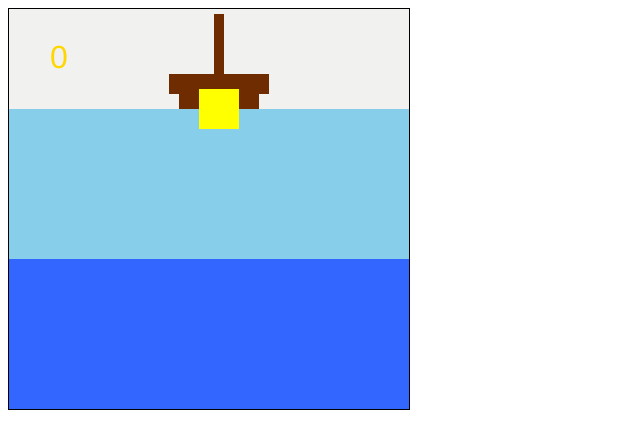
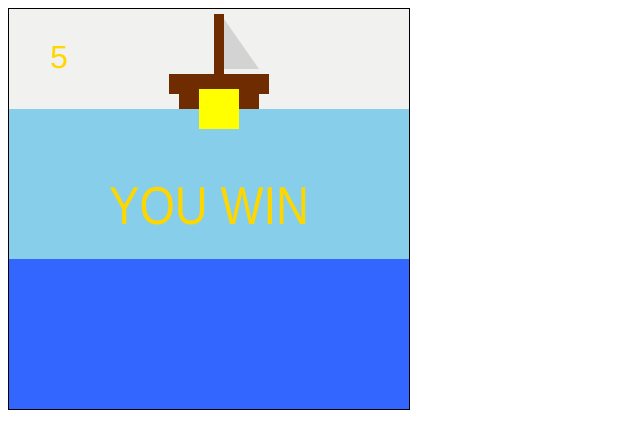
Before and after one commit to spenstock/website, a plain HTML site: page submarine.html in a window 1280 px wide. Shown: the whole page, without its empty margins (0-640 px from the left). Drawn offline with Linux system fonts and the light colour scheme.

Commit message:
cleaned up submarine

```diff
--- a/submarine.html
+++ b/submarine.html
@@ -1,4 +1,13 @@
 <!DOCTYPE html>
+<!--
+Created using JS Bin
+http://jsbin.com
+
+Copyright (c) 2019 by spenstock (http://jsbin.com/digecuj/9/edit)
+
+Released under the MIT license: http://jsbin.mit-license.org
+-->
+<meta name="robots" content="noindex">
 <html lang="en">
  <head>
 
@@ -40,7 +49,7 @@ var hitWeed2 = 0;
 var hitWeed3 = 0;
 var hitWeed4 = 0;
 var hitWeed5 = 0;
-var gold = 0;
+var gold = 5;
 
 function init(){
 canvas.addEventListener("mousemove", setMousePosition, false);
@@ -72,7 +81,12 @@ function animate() {
 
   //Check redirect (game win)
   if(gold > 4) {
-    window.location.href = 'https://spenstock.gq/jungle.html';
+       context.font = "40pt Helvetica";
+       context.textAlign = "center";
+       context.textBaseline = "middle";
+       context.fillStyle = "rgb(255,215,0)";
+       context.fillText("YOU WIN", 200, 200, 200);
+       //window.location.href = 'https://spenstock.gq/jungle.html';
   }
   context.fillStyle = "yellow";
   dX = oldMouseX - xPos;
@@ -177,6 +191,14 @@ function animate() {
 
       context.fillStyle='#6E2C00';
       context.fillRect(canvas.width/2 + 5,5,10,95);
+
+      context.fillStyle='lightgrey';
+      context.beginPath();
+      context.moveTo(215, 10);
+      context.lineTo(215, 60);
+      context.lineTo(250, 60);
+      context.fill();
+
       if(xPos +  sqSize / 2 > (canvas.width/2 - 40) && xPos - sqSize / 2 < (canvas.width/2 + 60) && yPos +  sqSize / 2 > (20) && yPos - sqSize / 2 < (85)) {
         if(hitWeed1 == 1) {
            gold += 1;
```
Also changed, not shown: editorsnotes.html (+1 -2 lines).
